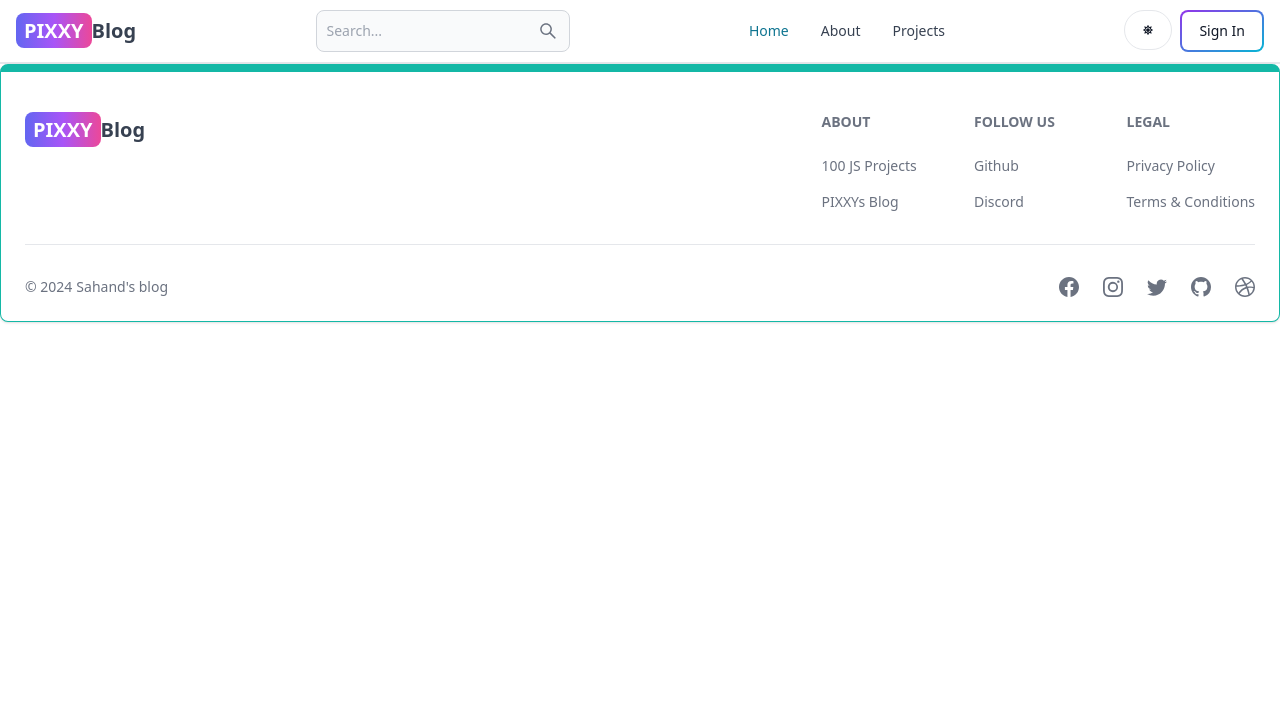
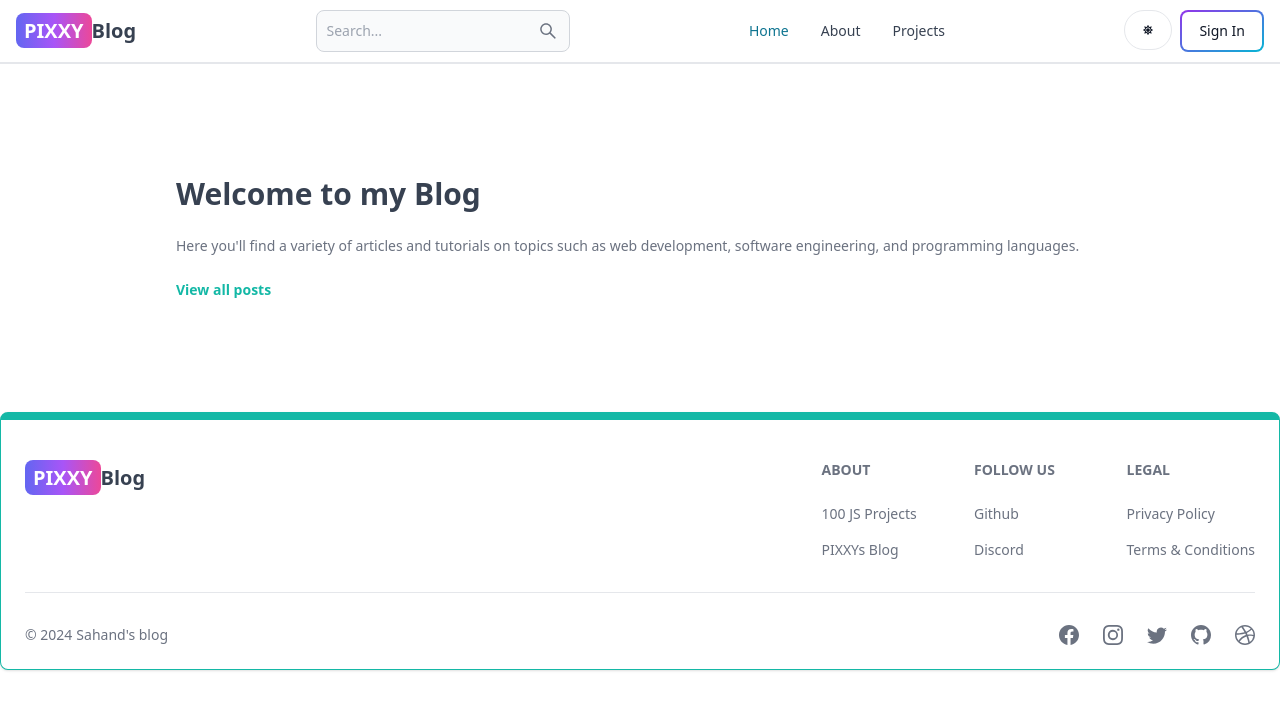
Before and after one commit to gozde-apkk/MERN-BLOG, a React (Vite) app in the folder client/: page / in a window 1280 px wide. Shown: the top 710 px of the page. Built offline with nearby package versions, Linux system fonts and the light colour scheme; no server answers.

Commit message:
Add useEffect and useState hooks to fetch and display posts

```diff
--- a/client/src/pages/Home.jsx
+++ b/client/src/pages/Home.jsx
@@ -1,13 +1,34 @@
-
-
-
+import { useEffect, useState } from "react";
+import { Link } from "react-router-dom";
 
 const Home = () => {
+  const [posts, setPosts] = useState([]);
+
+  useEffect(() => {
+    const fetchPosts = async () => {
+      const res = await fetch("/api/post/getPots");
+      const data = await res.json();
+      setPosts(data);
+    };
+    fetchPosts();
+  }, []);
   return (
     <div>
+      <div className="flex flex-col gap-6 lg:p-28 p-3 max-w-6xl mx-auto">
+        <h1 className="text-3xl font-bold lg:txt-6xl">Welcome to my Blog</h1>
+        <p className="sm:text-sm text-xs text-gray-500">
+          Here you'll find a variety of articles and tutorials on topics such as
+          web development, software engineering, and programming languages.
+        </p>
+        <Link
+          to="/search"
+          className="text-xs sm:text-sm text-teal-500 font-bold hover:underline"
+        >
+          View all posts
+        </Link>
+      </div>
+    </div>
+  );
+};
 
-    </div>
-  )
-}
-
-export default Home
+export default Home;
```
